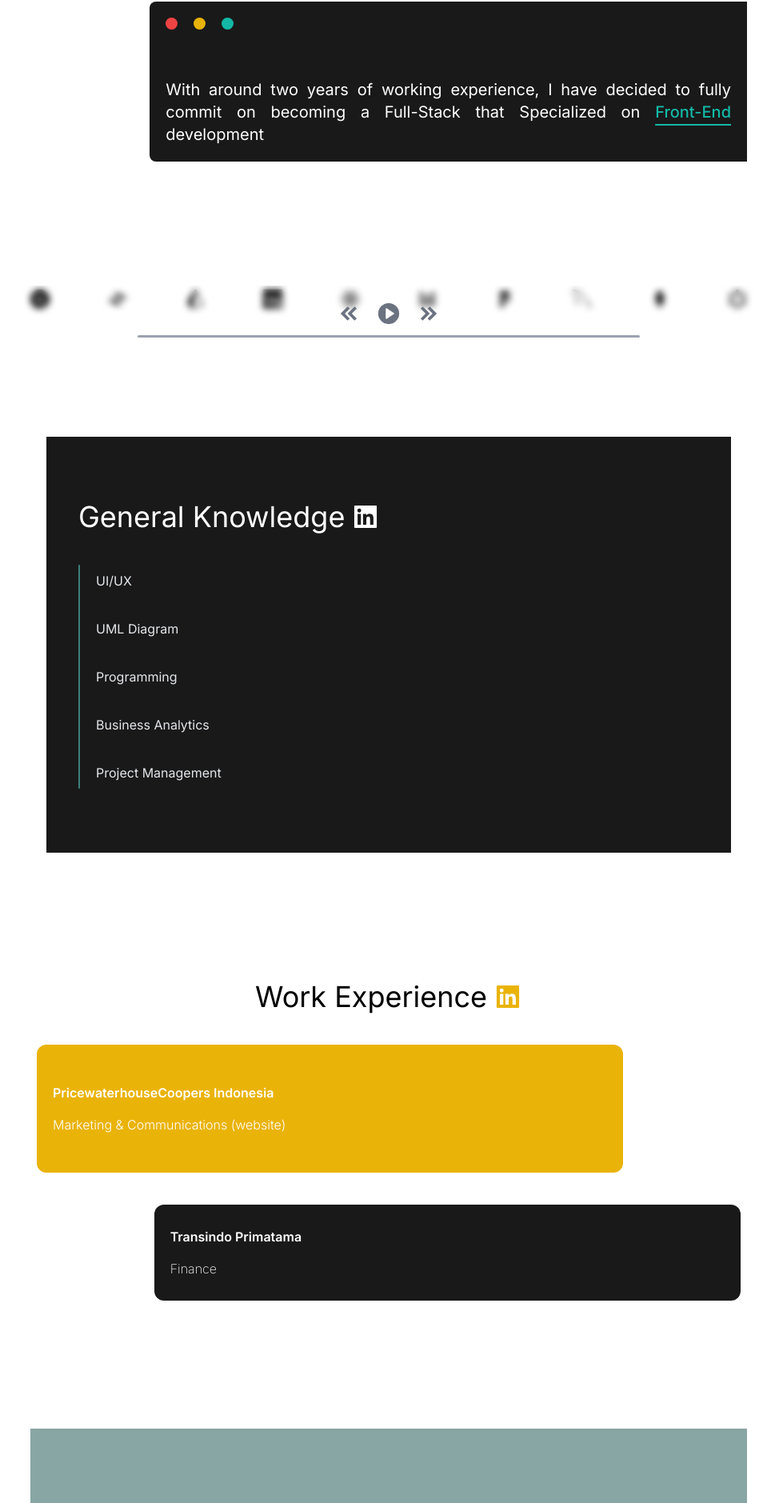
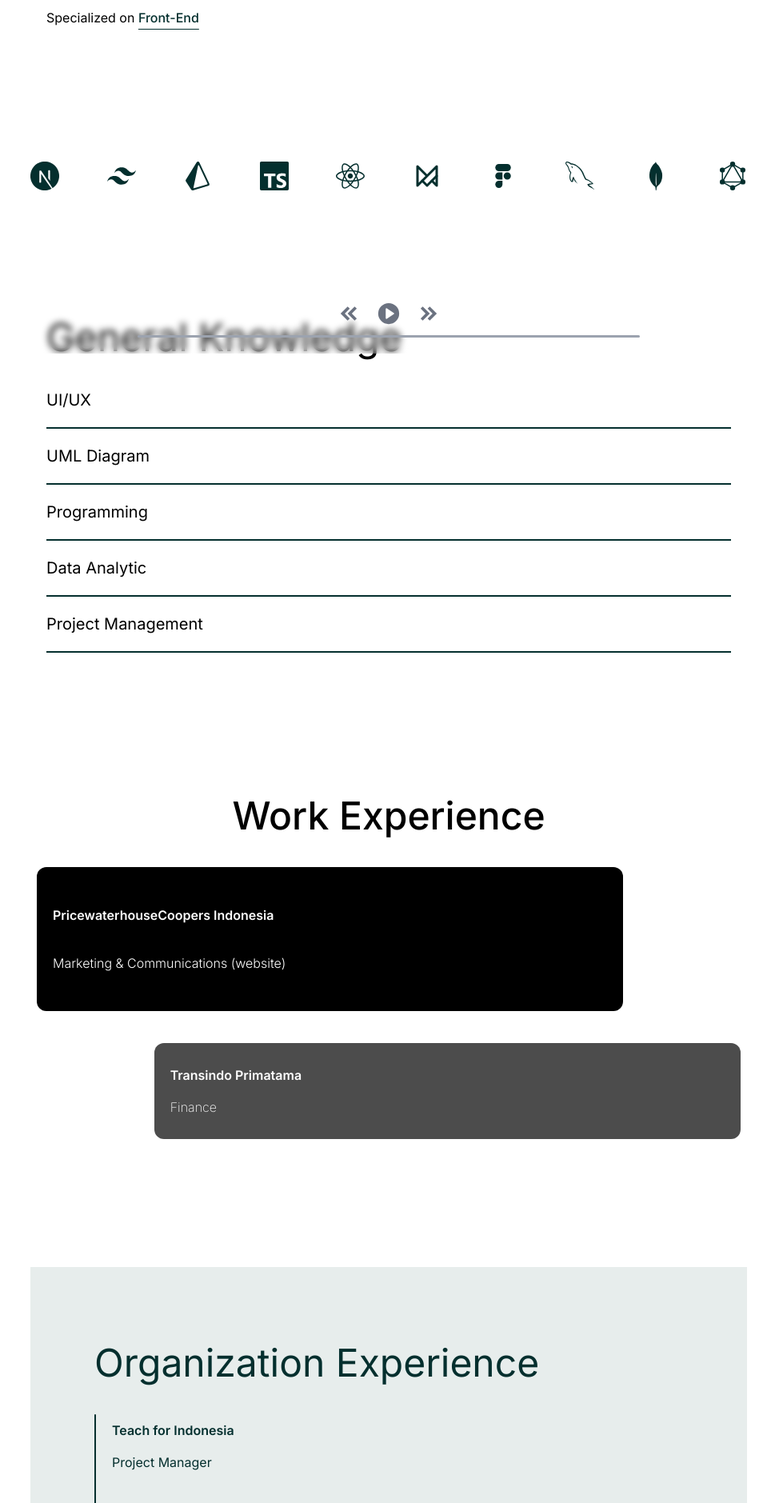
Before and after one commit to ryanfadhilah/next-portfolio, a Next.js app: page /about in a window 1280 px wide. Shown: the part 358-2237 px from the top of the page at 80% size, without its empty margins (154-1123 px from the left). Built offline with nearby package versions, Linux system fonts and the light colour scheme.

Commit message:
another theme update

```diff
--- a/components/home/About.tsx
+++ b/components/home/About.tsx
@@ -27,56 +27,50 @@
       initial={{ opacity: 0 }}
       animate={{ opacity: 1 }}
       transition={{ duration: 1 }}
-      className="w-full h-screen text-black py-20
+      className="w-full h-screen text-black py-40
       md:leading-10 "
     >
       {/* First */}
-      <section className=" w-5/6">
-        <motion.p
+      <motion.section
         initial={{ x: -300 }}
         animate={{ x: 0 }}
-          transition={{ duration: 0.9 }}
+        transition={{ duration: 1 }}
+        className=" w-5/6"
+      >
+        <p
           className="text-2xl mx-5
           md:text-4xl"
         >
           Graduate at December 2022 with degree of{" "}
-          <span className="font-semibold text-teal-700">Computer Science</span>{" "}
+          <span className="font-semibold text-teal-950">Computer Science</span>{" "}
           Majoring at Business Information Technology
-        </motion.p>
-      </section>
+        </p>
+      </motion.section>
 
       {/* Second */}
-      <section className="flex justify-end">
-        <motion.div
-          initial={{ x: 300 }}
+      <motion.section
+        initial={{ x: -300 }}
         animate={{ x: 0 }}
         transition={{ duration: 1 }}
-          className=" w-5/6 text-justify bg-black/90 text-white text-xl relative rounded-l-lg
-          pt-24 pb-5 px-5 mt-40
-          "
+        className="mx-5 mt-10"
       >
-          <ul className="absolute top-5 flex gap-5 ">
-            <li className="w-[15px] h-[15px] bg-red-500 z-0 y-0 rounded-full animate-pulse"></li>
-            <li className="w-[15px] h-[15px] bg-yellow-500 z-0 y-0 rounded-full animate-pulse"></li>
-            <li className="w-[15px] h-[15px] bg-teal-500 z-0 y-0 rounded-full animate-pulse"></li>
-          </ul>
+        <p>
           With around two years of working experience, I have decided to fully
           commit on becoming a Full-Stack that Specialized on{" "}
-          <span className="font-medium text-teal-500 underline underline-offset-8">
+          <span className="font-medium text-teal-950 underline underline-offset-8">
             Front-End
-          </span>{" "}
-          development
-        </motion.div>
-      </section>
+          </span>
+        </p>
+      </motion.section>
 
       {/* Logo */}
       <motion.section
         initial={{ y: 300 }}
         animate={{ y: 0 }}
         transition={{ duration: 1, delay: 0.25 }}
-        className="flex   text-black
+        className="flex text-teal-950
         justify-evenly mt-40 text-2xl
-        md:justify-between
+        md:justify-between md:text-4xl
        "
       >
         <SiNextdotjs></SiNextdotjs>
@@ -92,73 +86,135 @@
       </motion.section>
 
       {/*  General*/}
-      <motion.section
-        initial={{ y: 300 }}
-        animate={{ y: 0 }}
-        transition={{ duration: 1, delay: 0.5 }}
-        className=" bg-black/90
-        mt-40 px-10 py-20 mx-5"
+      <section
+        className="
+        mt-40 mx-5"
       >
-        <h1
-          className="flex items-center gap-2  text-white
-          text-2xl
-        md:text-4xl"
+        <motion.h1
+          initial={{ x: -100, opacity: 0.5 }}
+          transition={{ duration: 1 }}
+          whileInView={{ x: 0, opacity: 1 }}
+          className="flex items-start text-5xl gap-3"
         >
           <span>General Knowledge</span>
-          <AiFillLinkedin></AiFillLinkedin>
-        </h1>
-        <span
-          className="flex mt-5
-        md:mt-10"
-        >
-          <div className="h-auto w-[2px] bg-teal-300/50 rounded-full" />
-          <ul className="flex flex-col gap-5 mx-5 text-gray-200">
-            <li>UI/UX</li>
-            <li>UML Diagram</li>
-            <li>Programming</li>
-            <li>Business Analytics</li>
-            <li>Project Management</li>
-          </ul>
-        </span>
-      </motion.section>
-
-      {/*  Work*/}
-      <motion.section
+          {/* <AiFillLinkedin className="text-yellow-500 text-2xl"></AiFillLinkedin> */}
+        </motion.h1>
+        <ul className="flex flex-col gap-5 pt-10 text-xl">
+          <motion.li
             initial={{ scale: 0.9, opacity: 0.5 }}
             transition={{ duration: 1 }}
             whileInView={{ scale: 1, opacity: 1 }}
+          >
+            UI/UX
+          </motion.li>
+          <motion.li
+            initial={{ scale: 0.9, opacity: 0.5 }}
+            transition={{ duration: 1 }}
+            whileInView={{ scale: 1, opacity: 1 }}
+            className="h-[2px] w-full bg-teal-950"
+          />
+          <motion.li
+            initial={{ scale: 0.9, opacity: 0.5 }}
+            transition={{ duration: 1 }}
+            whileInView={{ scale: 1, opacity: 1 }}
+          >
+            UML Diagram
+          </motion.li>
+          <motion.li
+            initial={{ scale: 0.9, opacity: 0.5 }}
+            transition={{ duration: 1 }}
+            whileInView={{ scale: 1, opacity: 1 }}
+            className="h-[2px] w-full bg-teal-950"
+          />
+          <motion.li
+            initial={{ scale: 0.9, opacity: 0.5 }}
+            transition={{ duration: 1 }}
+            whileInView={{ scale: 1, opacity: 1 }}
+          >
+            Programming
+          </motion.li>
+          <motion.li
+            initial={{ scale: 0.9, opacity: 0.5 }}
+            transition={{ duration: 1 }}
+            whileInView={{ scale: 1, opacity: 1 }}
+            className="h-[2px] w-full bg-teal-950"
+          />
+          <motion.li
+            initial={{ scale: 0.9, opacity: 0.5 }}
+            transition={{ duration: 1 }}
+            whileInView={{ scale: 1, opacity: 1 }}
+          >
+            Data Analytic
+          </motion.li>
+          <motion.li
+            initial={{ scale: 0.9, opacity: 0.5 }}
+            transition={{ duration: 1 }}
+            whileInView={{ scale: 1, opacity: 1 }}
+            className="h-[2px] w-full bg-teal-950"
+          />
+          <motion.li
+            initial={{ scale: 0.9, opacity: 0.5 }}
+            transition={{ duration: 1 }}
+            whileInView={{ scale: 1, opacity: 1 }}
+          >
+            Project Management
+          </motion.li>
+          <motion.li
+            initial={{ scale: 0.9, opacity: 0.5 }}
+            transition={{ duration: 1 }}
+            whileInView={{ scale: 1, opacity: 1 }}
+            className="h-[2px] w-full bg-teal-950"
+          />
+          <motion.li
+            initial={{ scale: 0.9, opacity: 0.5 }}
+            transition={{ duration: 1 }}
+            whileInView={{ scale: 1, opacity: 1 }}
+          ></motion.li>
+        </ul>
+      </section>
+
+      {/*  Work*/}
+      <section
         className=" text-black
         mt-40 mx-2"
       >
-        <h1
+        {/* Title */}
+        <motion.h1
+          initial={{ scale: 0.9, opacity: 0.5 }}
+          transition={{ duration: 1 }}
+          whileInView={{ scale: 1, opacity: 1 }}
           className="flex items-center justify-center gap-2
-          text-2xl
-        md:text-4xl"
+          text-4xl font-medium
+        md:text-5xl"
         >
           <span className="flex">Work Experience</span>
-          <AiFillLinkedin className="text-yellow-500"></AiFillLinkedin>
-        </h1>
+          {/* <AiFillLinkedin className="text-yellow-500 text-2xl"></AiFillLinkedin> */}
+        </motion.h1>
 
-        <div className="mt-10">
-          <div
-            className="flex items-center bg-yellow-500 rounded-xl text-white
-        w-5/6 px-5 py-10 gap-5"
+        {/* First Bubble */}
+        <motion.div
+          initial={{ x: -100 }}
+          whileInView={{ x: 0 }}
+          transition={{ duration: 1 }}
+          className="flex items-center bg-black rounded-xl text-white
+        w-5/6 px-5 py-10 gap-5 mt-10"
         >
           {/* <span className="bg-teal-500 p-7 rounded-full"></span> */}
-            <ul className="flex flex-col">
-              <li className="font-semibold">
-                PricewaterhouseCoopers Indonesia
-              </li>
-              <li className="font-light">
-                Marketing & Communications (website)
-              </li>
+          <ul className="flex flex-col gap-5">
+            <li className="font-semibold">PricewaterhouseCoopers Indonesia</li>
+            <li className="font-light">Marketing & Communications (website)</li>
           </ul>
-          </div>
-        </div>
+        </motion.div>
 
-        <div className="w-full flex flex-row-reverse mt-10">
+        {/* Second Bubble */}
+        <motion.div
+          initial={{ x: 100 }}
+          whileInView={{ x: 0 }}
+          transition={{ duration: 1 }}
+          className="w-full flex flex-row-reverse mt-10"
+        >
           <div
-            className="flex  items-center bg-black/90 rounded-xl text-white
+            className="flex  items-center bg-black/70 rounded-xl text-white
         w-5/6 p-5 gap-5"
           >
             {/* <span className="bg-teal-500 p-7 rounded-full"></span> */}
@@ -167,46 +223,39 @@
               <li className="font-extralight">Finance</li>
             </ul>
           </div>
-        </div>
-      </motion.section>
+        </motion.div>
+      </section>
 
       {/*  Organization*/}
       <motion.section
         initial={{ scale: 0.9, opacity: 0.5 }}
         transition={{ duration: 1 }}
         whileInView={{ scale: 1, opacity: 1 }}
-        className="px-5 py-24 bg-teal-900/50
+        className="px-5 py-24 bg-teal-900/10 text-teal-950
         mt-40
         md:px-20"
       >
-        <h1
-          className="text-2xl flex items-center gap-2 font-normal text-white
-        md:text-4xl"
-        >
-          Organization Experience
-          <AiFillLinkedin></AiFillLinkedin>
+        <h1 className="flex items-start text-5xl gap-3">
+          <span>Organization Experience</span>
+          {/* <AiFillLinkedin className="text-2xl"></AiFillLinkedin> */}
         </h1>
         <span
           className="flex mt-5
         md:mt-10"
         >
-          <div className="h-auto w-[2px] bg-teal-300/50 rounded-full" />
+          <div className="h-auto w-[2px] bg-teal-950 rounded-full" />
           <ul className="flex flex-col gap-5 mx-5">
-            <li className="flex flex-col text-gray-200">
-              <span className="text-white font-semibold">
-                Teach for Indonesia
-              </span>
-              Project Manager
+            <li className="flex flex-col text-teal-950">
+              <span className="font-semibold">Teach for Indonesia</span>
+              <span>Project Manager</span>
             </li>
-            <li className="flex flex-col text-gray-200">
-              <span className="text-white font-semibold">
-                Teach for Indonesia
-              </span>
-              Staff of Creative Design
+            <li className="flex flex-col text-teal-950">
+              <span className="font-semibold">Teach for Indonesia</span>
+              <span>Staff of Creative Design</span>
             </li>
-            <li className="flex flex-col text-gray-200">
-              <span className="font-semibold text-white">HIMSISFO</span>
-              Staff of Public Relation
+            <li className="flex flex-col text-teal-950">
+              <span className="font-semibold">HIMSISFO</span>
+              <span>Staff of Public Relation</span>
             </li>
           </ul>
         </span>
--- a/components/home/BGC.tsx
+++ b/components/home/BGC.tsx
@@ -15,7 +15,7 @@
         }}
         transition={{ duration: 1 }}
         exit={{ opacity: 0, scale: 0.1 }}
-        className="flex  absolute  border-4 border-teal-900/50 rounded-full h-[500px] w-[500px] mt-52 animate-pulse
+        className="flex  absolute  border-4 border-black/50 rounded-full h-[500px] w-[500px] mt-52 animate-pulse
         md:h-[850px] md:w-[850px]"
       />
       {/* <motion.div
@@ -25,7 +25,7 @@
           opacity: [1, 0.5],
         }}
         transition={{ duration: 1 }}
-        className=" absolute border border-teal-900/50 rounded-full h-[800px] w-[800px] mt-52 animate-pulse"
+        className=" absolute border border-black/50 rounded-full h-[800px] w-[800px] mt-52 animate-pulse"
       /> */}
       <motion.div
         initial={{ opacity: 0 }}
@@ -34,7 +34,7 @@
           opacity: [1, 0.5],
         }}
         transition={{ duration: 1 }}
-        className="absolute border-4 border-teal-900/50 rounded-full h-[1150px] w-[1150px] mt-52 animate-pulse"
+        className="absolute border-4 border-black/50 rounded-full h-[1150px] w-[1150px] mt-52 animate-pulse"
       />
       <motion.div
         initial={{ opacity: 0 }}
@@ -43,7 +43,7 @@
           opacity: [1, 0.5],
         }}
         transition={{ duration: 1.5 }}
-        className="absolute border-4 border-teal-800 rounded-full h-[1600px] w-[1600px] mt-52 animate-pulse"
+        className="absolute border-4 border-black rounded-full h-[1600px] w-[1600px] mt-52 animate-pulse"
       />
       <motion.div
         initial={{ opacity: 0 }}
@@ -52,7 +52,7 @@
           opacity: [1, 0.5],
         }}
         transition={{ duration: 1.5 }}
-        className="absolute border-4 border-teal-800 rounded-full h-[1200px] w-[1200px] mt-52 animate-pulse"
+        className="absolute border-4 border-black rounded-full h-[1200px] w-[1200px] mt-52 animate-pulse"
       />
       <motion.div
         initial={{ opacity: 0 }}
@@ -61,7 +61,7 @@
           opacity: [1, 0.5],
         }}
         transition={{ duration: 1 }}
-        className="absolute border-4 border-teal-800 rounded-full h-[1600px] w-[1600px] mt-52 animate-pulse"
+        className="absolute border-4 border-black rounded-full h-[1600px] w-[1600px] mt-52 animate-pulse"
       />
     </div>
   );
```
Lines whose indentation alone changed are shown as unchanged.
